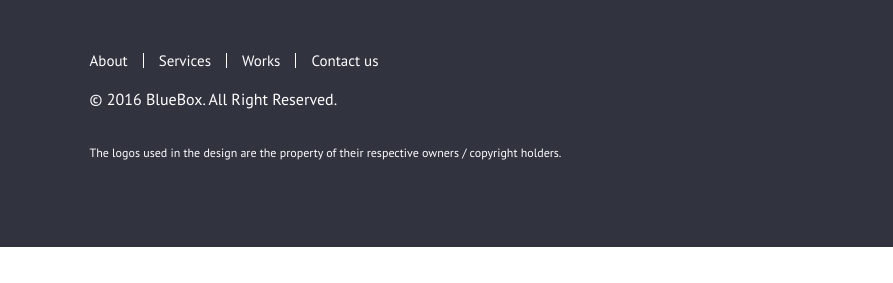
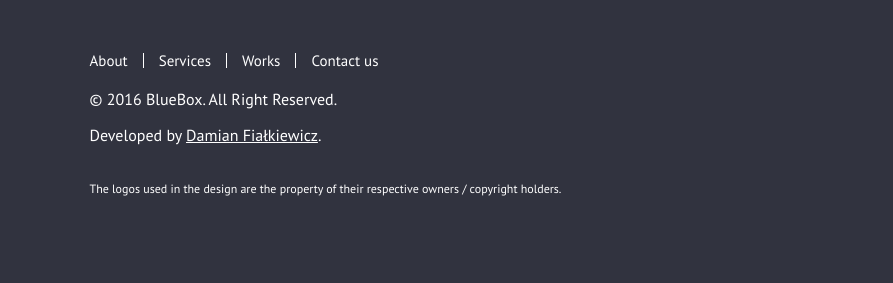
Before and after one commit to Aekal/Bluebox, a plain HTML site: page index.html in a window 1280 px wide. Shown: the part 2310-2593 px from the top of the page, 0-893 px from the left. Before the commit the page ends 2557 px from the top, so only its background shows below. Drawn offline with nearby package versions, Linux system fonts and the light colour scheme.

Commit message:
Add description

```diff
--- a/css/style.css
+++ b/css/style.css
@@ -898,6 +898,10 @@ body {
     color: #FFFFFF;
 }
 
+.footer__developer {
+  color: #FFFFFF;
+}
+
 .footer__socials {
     padding: 0;
     margin: 0;
--- a/index.html
+++ b/index.html
@@ -1,7 +1,8 @@
 <!DOCTYPE html>
 <html lang="en">
 <head>
-  <title>Bluebox</title>
+  <title>Bluebox | Damian Fiałkiewicz Portfolio</title>
+  <meta name="description" content="Projekt responsywnej strony biznesowej Bluebox stworzony na podstawie darmowego PSD">
   <meta charset="utf-8">
   <meta name="viewport" content="width=device-width, initial-scale=1.0">
   <link rel="stylesheet" href="css/style.min.css">
@@ -206,6 +207,7 @@
             <li class="footer__item"><a class="footer__link" href="contact.html">Contact us</a></li>
           </ul>
           <p class="footer__copyright">&copy; 2016 BlueBox. All Right Reserved.</p>
+          <p class="footer__copyright">Developed by <a href="/" class="footer__developer">Damian Fiałkiewicz</a>.</p>
         </div>
         <ul class="footer__socials">
           <li class="footer__social"><a href="http://facebook.com" class="footer__social-link"><img src="img/socials/facebook.png" alt="facebook"></a></li>
```
Also changed, not shown: about.html (+3 -1 lines), contact.html (+3 -1 lines), works.html (+3 -1 lines), css/style.min.css, 1 other file.
